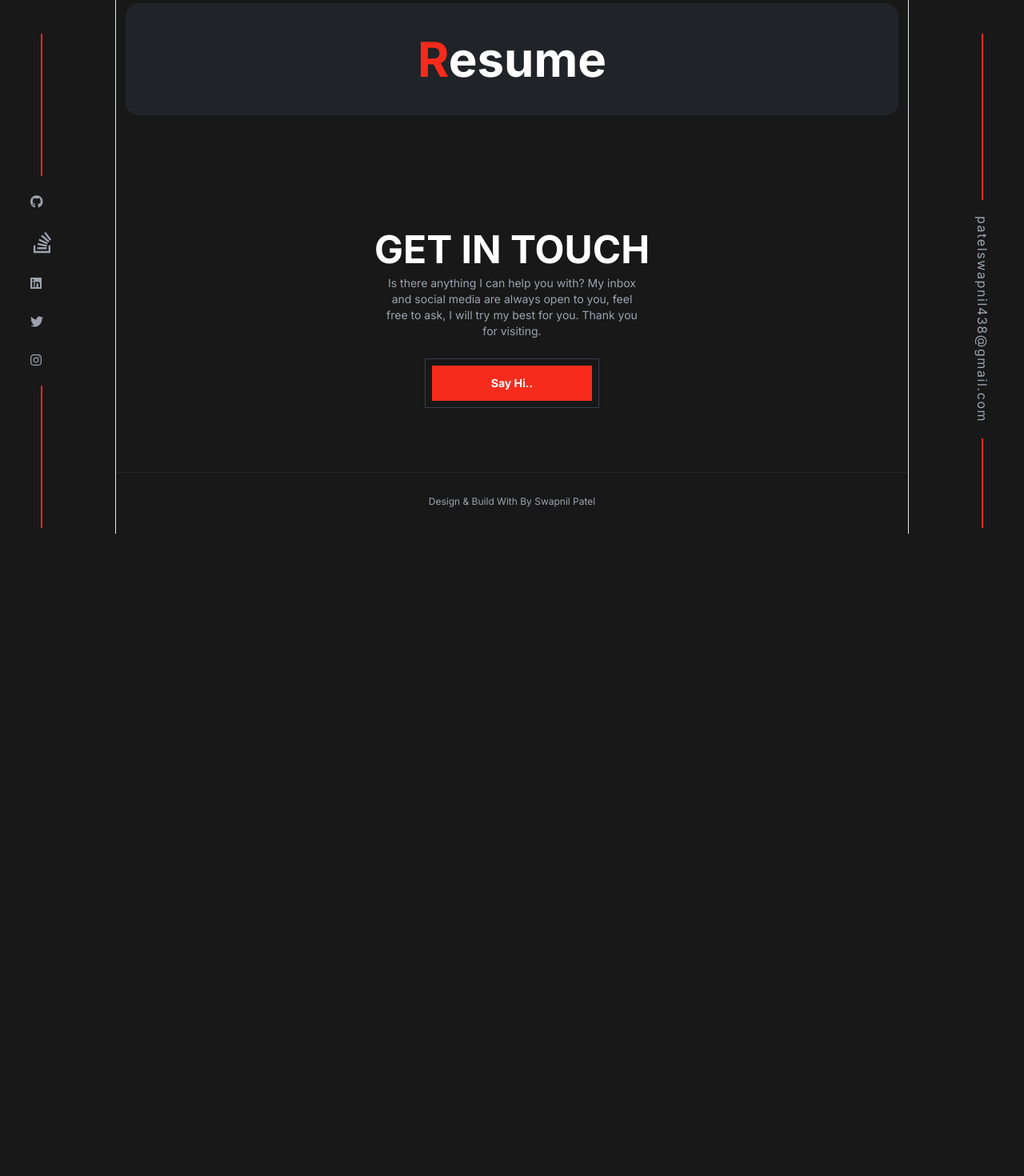
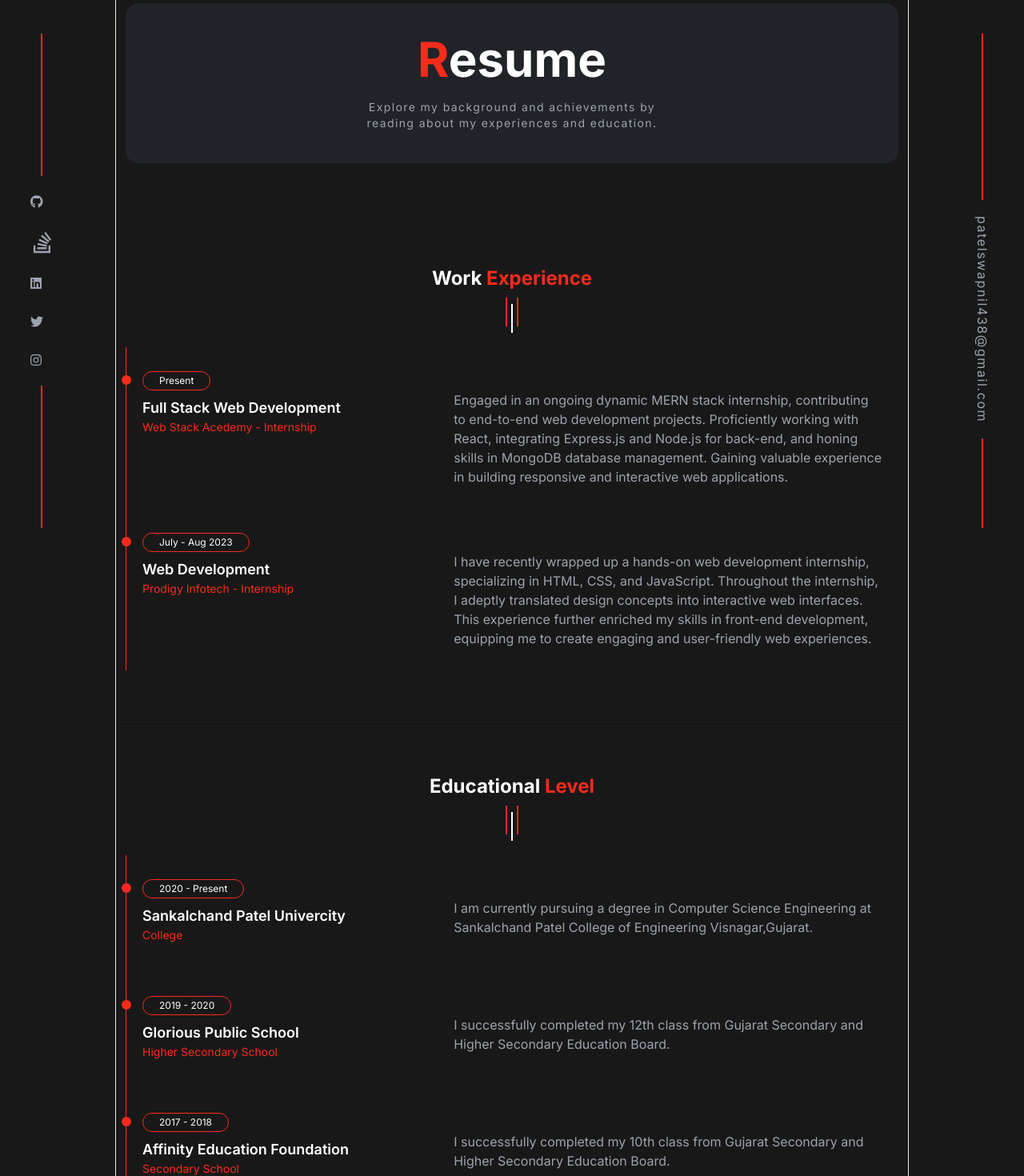
Before and after one commit to Swapnil1530/Portfolio, a Next.js app: page /Resume in a window 1280 px wide. Shown: the part 140-1610 px from the top of the page at 80% size. Before the commit the page ends 807 px from the top, so only its background shows below. Built offline with nearby package versions, Linux system fonts and the light colour scheme.

Commit message:
feat : add information in resume

```diff
--- a/app/Blog/page.tsx
+++ b/app/Blog/page.tsx
@@ -3,9 +3,13 @@ const BlogPage = () => {
     <section className="py-10 lg:py-16 px-3 true">
       <div className="mt-10 lg:mt-20 bg-gray-700  p-7 lg:p-10 bg-opacity-30 rounded-lg lg:rounded-2xl text-center">
         <h1 className="text-4xl lg:text-6xl font-bold text-white">
-                    <span className="text-[#f72b1c]">B</span>log</h1>
+          <span className="text-[#f72b1c]">B</span>log
+        </h1>
+        <p className="text-xs lg:text-sm text-gray-400 max-w-sm tracking-widest mt-3 lg:mt-5 mx-auto">
+          Blog Under Development
+        </p>
       </div>
     </section>
-    )
-}
+  );
+};
 export default BlogPage;
--- a/app/Resume/page.tsx
+++ b/app/Resume/page.tsx
@@ -1,14 +1,186 @@
+import DesignLine from "@/components/DesignLine";
+import Link from "next/link";
+
 const Resume = () => {
-    return (
-        <section className="py-10 lg:py-16 px-3 true">
-            <h2 className="text-xl lg:text-2xl font-bold mb-0 text-center text-white"><span
-                className="text-primary"> </span></h2>
-            <div
-                className="mt-10 lg:mt-20 bg-gray-700 p-7 lg:p-10 bg-opacity-30 rounded-lg lg:rounded-2xl text-center">
-                <h1 className="text-4xl lg:text-6xl font-bold text-white"><span
-                    className="text-[#f72b1c]">R</span>esume</h1>
+  return (
+    <>
+      <section className="py-10 lg:py-16 px-3 true">
+        <h2 className="text-xl lg:text-2xl font-bold mb-0 text-center text-white">
+          <span className="text-[#f72b1c]"> </span>
+        </h2>
+        <div className="mt-10 lg:mt-20 bg-gray-700 p-7 lg:p-10 bg-opacity-30 rounded-lg lg:rounded-2xl text-center">
+          <h1 className="text-4xl lg:text-6xl font-bold text-white">
+            <span className="text-[#f72b1c]">R</span>esume
+          </h1>
+          <p className="text-xs lg:text-sm text-gray-400 max-w-sm tracking-widest mt-3 lg:mt-5 mx-auto">
+            Explore my background and achievements by reading about my
+            experiences and education.
+          </p>
+        </div>
+      </section>
+      <section className="py-10 lg:py-16 px-3 border-b border-gray-800 border-opacity-50 ">
+        <h2 className="text-xl lg:text-2xl font-bold mb-0 text-center text-white">
+          Work<span className="text-[#f72b1c]"> Experience</span>
+        </h2>
+        <DesignLine />
+        <div className="py-7 px-5 border-l border-[#f72b1c]">
+          <div className="relative">
+            <span className="text-xs inline-block py-[3px] px-5 rounded-full border border-[#f72b1c] text-white">
+              Present
+            </span>
+            <span className="absolute w-3 h-3 bg-[#f72b1c] rounded-full left-[-26.5px] bottom-1/2 transform translate-y-1/2"></span>
+          </div>
+          <div className="grid grid-cols-1 lg:grid-cols-5 lg:gap-x-12">
+            <div className="my-2 col-span-2">
+              <h3 className="text-base md:text-lg font-semibold">
+                <Link
+                  href="#"
+                  target="_blank"
+                  rel="noopener noreferrer"
+                  className="group text-white"
+                >
+                  Full Stack Web Development{" "}
+                </Link>
+              </h3>
+              <h4 className="text-xs lg:text-sm text-[#f72b1c]">
+                Web Stack Acedemy - Internship
+              </h4>
             </div>
-        </section>
-    )
-}
+            <div className="text-xs md:text-base text-gray-400 col-span-3">
+              Engaged in an ongoing dynamic MERN stack internship, contributing
+              to end-to-end web development projects. Proficiently working with
+              React, integrating Express.js and Node.js for back-end, and honing
+              skills in MongoDB database management. Gaining valuable experience
+              in building responsive and interactive web applications.
+            </div>
+          </div>
+        </div>
+        <div className="py-7 px-5 border-l border-[#f72b1c]">
+          <div className="relative">
+            <span className="text-xs inline-block py-[3px] px-5 rounded-full border border-[#f72b1c] text-white">
+              July - Aug 2023
+            </span>
+            <span className="absolute w-3 h-3 bg-[#f72b1c] rounded-full left-[-26.5px] bottom-1/2 transform translate-y-1/2"></span>
+          </div>
+          <div className="grid grid-cols-1 lg:grid-cols-5 lg:gap-x-12">
+            <div className="my-2 col-span-2">
+              <h3 className="text-base md:text-lg font-semibold">
+                <Link
+                  href="#"
+                  target="_blank"
+                  rel="noopener noreferrer"
+                  className="group text-white"
+                >
+                  Web Development{" "}
+                </Link>
+              </h3>
+              <h4 className="text-xs lg:text-sm text-[#f72b1c]">
+                Prodigy Infotech - Internship
+              </h4>
+            </div>
+            <div className="text-xs md:text-base text-gray-400 col-span-3">
+              I have recently wrapped up a hands-on web development internship,
+              specializing in HTML, CSS, and JavaScript. Throughout the
+              internship, I adeptly translated design concepts into interactive
+              web interfaces. This experience further enriched my skills in
+              front-end development, equipping me to create engaging and
+              user-friendly web experiences.
+            </div>
+          </div>
+        </div>
+      </section>
+      <section className="py-10 lg:py-16 px-3 border-b border-gray-800 border-opacity-50 ">
+        <h2 className="text-xl lg:text-2xl font-bold mb-0 text-center text-white">
+          Educational<span className="text-[#f72b1c]"> Level</span>
+        </h2>
+        <DesignLine />
+        <div className="py-7 px-5 border-l border-[#f72b1c]">
+          <div className="relative">
+            <span className="text-xs inline-block py-[3px] px-5 rounded-full border border-[#f72b1c] text-white">
+              2020 - Present
+            </span>
+            <span className="absolute w-3 h-3 bg-[#f72b1c] rounded-full left-[-26.5px] bottom-1/2 transform translate-y-1/2"></span>
+          </div>
+          <div className="grid grid-cols-1 lg:grid-cols-5 lg:gap-x-12">
+            <div className="my-2 col-span-2">
+              <h3 className="text-base md:text-lg font-semibold">
+                <Link
+                  href="#"
+                  target="_blank"
+                  rel="noopener noreferrer"
+                  className="group text-white"
+                >
+                  Sankalchand Patel Univercity{" "}
+                </Link>
+              </h3>
+              <h4 className="text-xs lg:text-sm text-[#f72b1c]">College</h4>
+            </div>
+            <div className="text-xs md:text-base text-gray-400 col-span-3">
+              I am currently pursuing a degree in Computer Science Engineering
+              at Sankalchand Patel College of Engineering Visnagar,Gujarat.
+            </div>
+          </div>
+        </div>
+        <div className="py-7 px-5 border-l border-[#f72b1c]">
+          <div className="relative">
+            <span className="text-xs inline-block py-[3px] px-5 rounded-full border border-[#f72b1c] text-white">
+              2019 - 2020
+            </span>
+            <span className="absolute w-3 h-3 bg-[#f72b1c] rounded-full left-[-26.5px] bottom-1/2 transform translate-y-1/2"></span>
+          </div>
+          <div className="grid grid-cols-1 lg:grid-cols-5 lg:gap-x-12">
+            <div className="my-2 col-span-2">
+              <h3 className="text-base md:text-lg font-semibold">
+                <Link
+                  href="#"
+                  target="_blank"
+                  rel="noopener noreferrer"
+                  className="group text-white"
+                >
+                  Glorious Public School{" "}
+                </Link>
+              </h3>
+              <h4 className="text-xs lg:text-sm text-[#f72b1c]">
+                Higher Secondary School
+              </h4>
+            </div>
+            <div className="text-xs md:text-base text-gray-400 col-span-3">
+              I successfully completed my 12th class from Gujarat Secondary and
+              Higher Secondary Education Board.
+            </div>
+          </div>
+        </div>
+        <div className="py-7 px-5 border-l border-[#f72b1c]">
+          <div className="relative">
+            <span className="text-xs inline-block py-[3px] px-5 rounded-full border border-[#f72b1c] text-white">
+              2017 - 2018
+            </span>
+            <span className="absolute w-3 h-3 bg-[#f72b1c] rounded-full left-[-26.5px] bottom-1/2 transform translate-y-1/2"></span>
+          </div>
+          <div className="grid grid-cols-1 lg:grid-cols-5 lg:gap-x-12">
+            <div className="my-2 col-span-2">
+              <h3 className="text-base md:text-lg font-semibold">
+                <Link
+                  href="#"
+                  target="_blank"
+                  rel="noopener noreferrer"
+                  className="group text-white"
+                >
+                  Affinity Education Foundation{" "}
+                </Link>
+              </h3>
+              <h4 className="text-xs lg:text-sm text-[#f72b1c]">
+                Secondary School
+              </h4>
+            </div>
+            <div className="text-xs md:text-base text-gray-400 col-span-3">
+              I successfully completed my 10th class from Gujarat Secondary and
+              Higher Secondary Education Board.
+            </div>
+          </div>
+        </div>
+      </section>
+    </>
+  );
+};
 export default Resume;
```
Also changed, not shown: app/layout.tsx (+13 -16 lines). Lines whose indentation alone changed are shown as unchanged.
